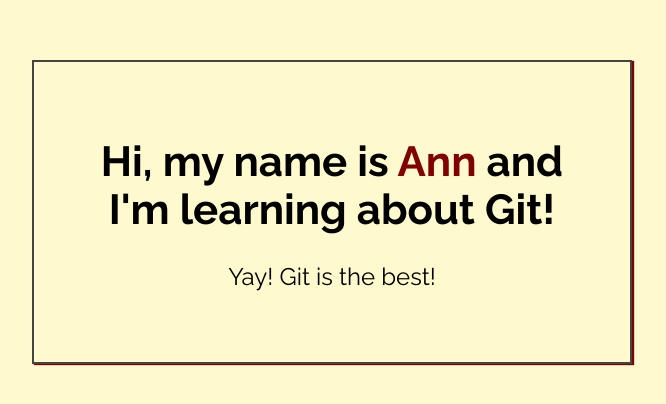
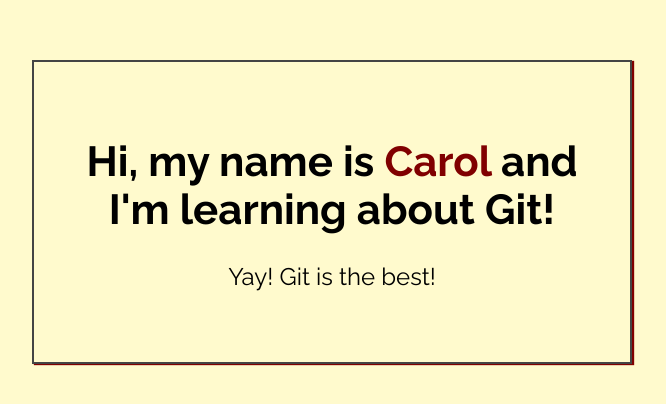
Before and after one commit to carolnourse/my-first-repo, a plain HTML site: page index.html in a window 1280 px wide. Shown: the part 188-592 px from the top of the page, without its empty margins (308-974 px from the left). Drawn offline with Linux system fonts and the light colour scheme.

Commit message:
Added name to index.html

```diff
--- a/index.html
+++ b/index.html
@@ -14,7 +14,7 @@
 <body>
 
     <div class="greeting">
-        <h1>Hi, my name is <span class="highlight">Ann</span> and I'm learning about Git! </h1>
+        <h1>Hi, my name is <span class="highlight">Carol</span> and I'm learning about Git! </h1>
 
         <p>Yay! Git is the best!</p>
     </div>
```
